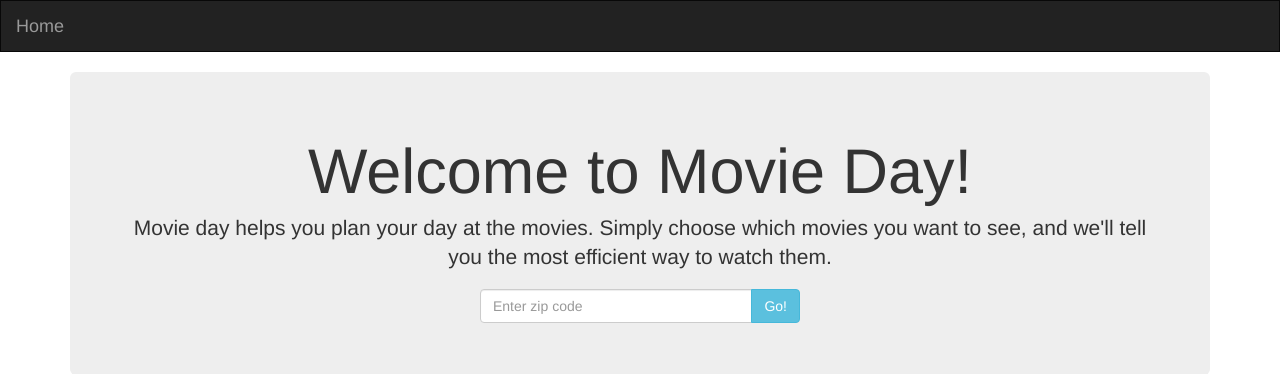
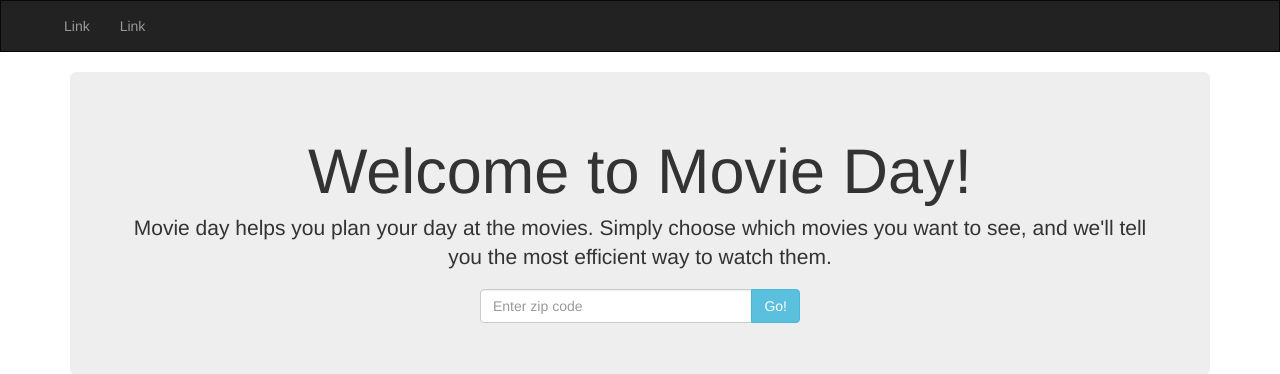
Before and after one commit to stickperson/movieday, a Django app: page / in a window 1280 px wide. Shown: the top 374 px of the page. Run offline with Django 3.2, Linux system fonts and the light colour scheme; some web fonts are replaced.

Commit message:
added bootstrap navbar

```diff
--- a/app/templates/index.html
+++ b/app/templates/index.html
@@ -116,6 +116,7 @@
         </script>
     {% endverbatim %}
 <nav class="navbar navbar-inverse" role="navigation">
+  <!-- Brand and toggle get grouped for better mobile display -->
   <div class="navbar-header">
     <button type="button" class="navbar-toggle" data-toggle="collapse" data-target="#bs-example-navbar-collapse-1">
       <span class="sr-only">Toggle navigation</span>
@@ -123,7 +124,15 @@
       <span class="icon-bar"></span>
       <span class="icon-bar"></span>
     </button>
-            <a class="navbar-brand" href="#">Home</a>
+    <a class="navbar-brand" href="#">
+        <span class="glyphicon glyphicon-home"></span>
+    </a>
+  </div>
+  <div class="collapse navbar-collapse" id="bs-example-navbar-collapse-1">
+    <ul class="nav navbar-nav">
+      <li><a href="#">Link</a></li>
+      <li><a href="#">Link</a></li>
+    </ul>
   </div>
 </nav>
     <div id="content">
```
Lines whose indentation alone changed are shown as unchanged.
